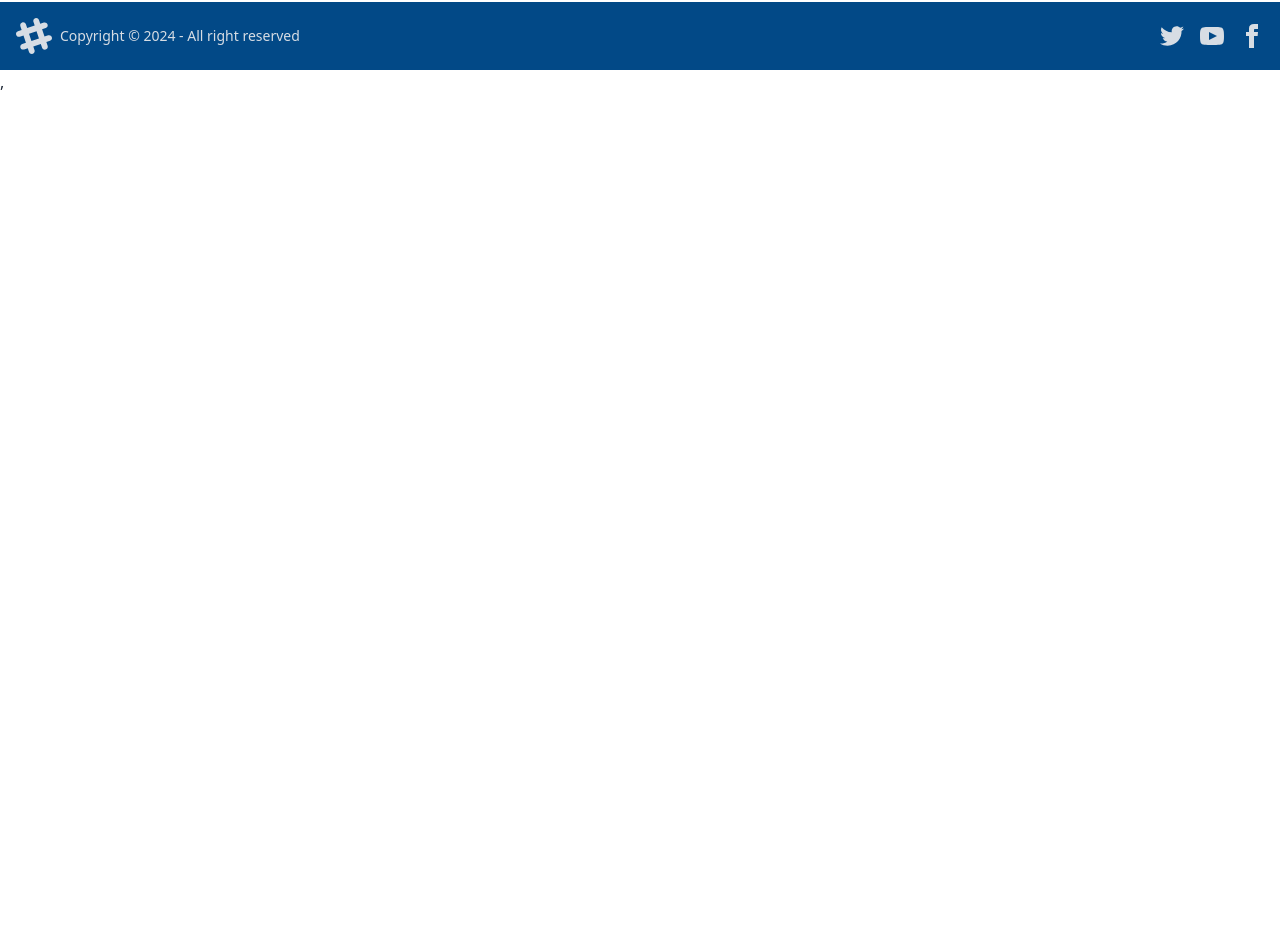
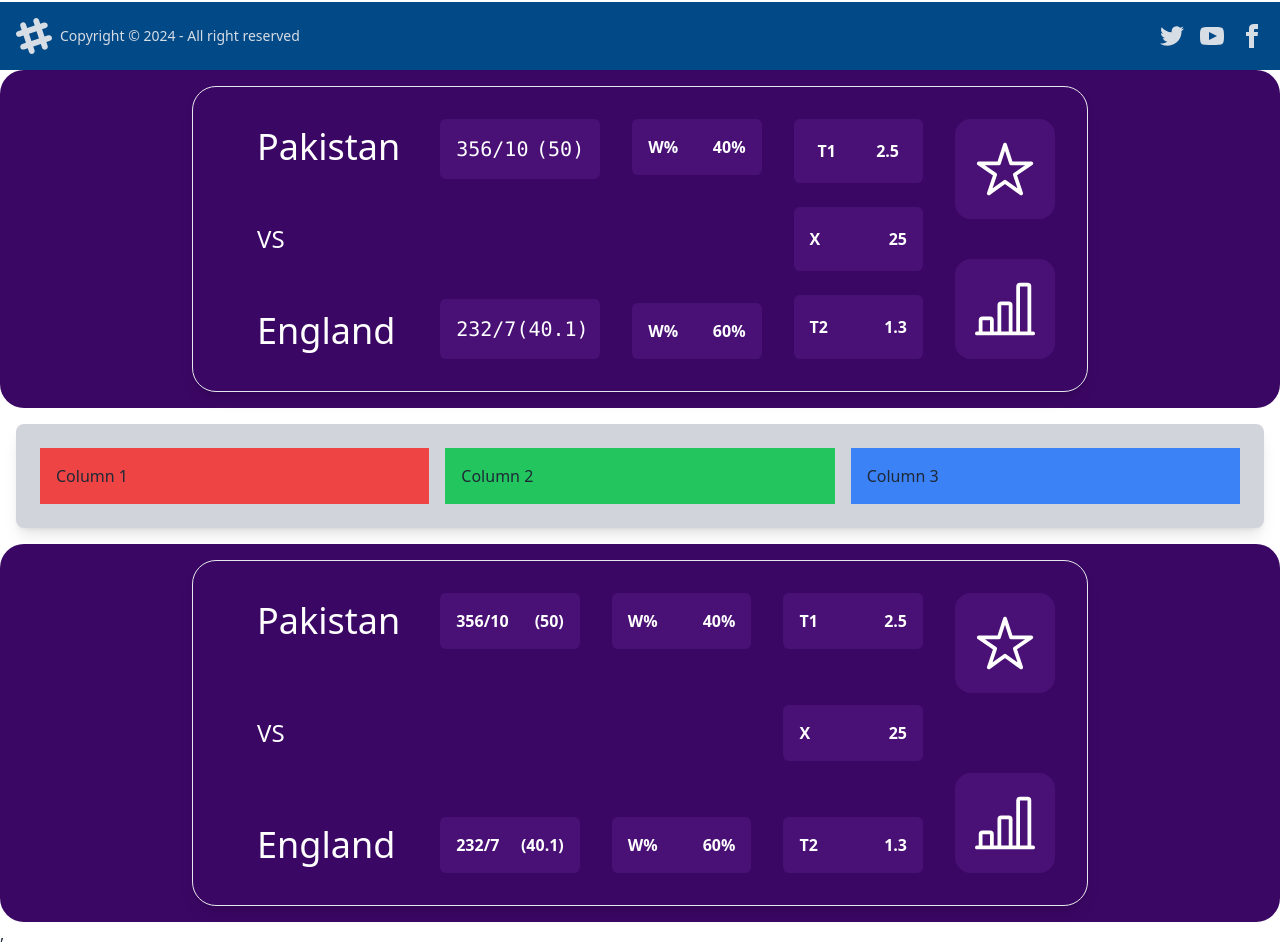
Before and after one commit to jaynabKhatun/Admission-form, a React (Vite) app: page / in a window 1280 px wide. Shown: the part 1840-2786 px from the top of the page. Before the commit the page ends 1934 px from the top, so only its background shows below. Built offline with nearby package versions, Linux system fonts and the light colour scheme.

Commit message:
added box 2

```diff
--- a/package.json
+++ b/package.json
@@ -15,6 +15,7 @@
     "react": "^18.3.1",
     "react-dom": "^18.3.1",
     "react-fast-marquee": "^1.6.5",
+    "react-icons": "^5.3.0",
     "react-router-dom": "^6.26.1",
     "sort-by": "^1.2.0",
     "sweetalert2": "^11.12.4"
--- a/src/Layout/Main.jsx
+++ b/src/Layout/Main.jsx
@@ -5,6 +5,9 @@ import Marque from "../Pages/Marque/Marque";
 import Tabline from "../Pages/Tab/Tabline";
 import Apply from "../Pages/Apply/Apply";
 import Form from "../Pages/Form/Form";
+import Box from "../Pages/Box/Box";
+import Example from "../Pages/Example/Example";
+import Box2 from "../Pages/Box2/Box2";
 
 const Main = () => {
   return (
@@ -15,8 +18,10 @@ const Main = () => {
       <Tabline />
       <Apply></Apply>
       <Form></Form>
-
       <Footer />
+      <Box />
+      <Example />
+      <Box2 />
     </div>
   );
 };
--- /dev/null
+++ b/src/Pages/Box/Box.jsx
@@ -0,0 +1,93 @@
+import { IoStarOutline } from "react-icons/io5";
+import { BsBarChartLine } from "react-icons/bs";
+const Box = () => {
+  return (
+    <div className=" ">
+      <div className="rounded-3xl p-4 bg-purple-950  ">
+
+        <div className="md:flex  rounded-3xl  h-auto border  shadow-lg  p-4  md:max-w-4xl mx-auto   text-white">
+          {/* 1st col */}
+
+          <div className=" lg:ml-6 flex md:flex-col  justify-between  lg:text-4xl   md:p-6  ">
+            <h1 className=" ">Pakistan</h1>
+            <h1 className="text-2xl">VS</h1>
+            <h1>England</h1>
+          </div>
+
+          {/* 2 */}
+          <div className="lg:w-48 flex md:flex-col justify-between  md:p-4  px-2   md:text-xl font-mono ">
+
+            <div className="md:p-4 rounded-md    bg-purple-900/50">
+              <div className="flex justify-between ">
+                <h1>356/10 </h1>
+                <h1>(50)</h1>
+              </div>
+            </div>
+            <div className="md:p-4  rounded-md   bg-purple-900/50">
+              <div className="flex justify-between ">
+                <h1>232/7</h1>
+                <h1>(40.1)</h1>
+              </div>
+            </div>
+          </div>
+          {/* 3rd */}
+          <div className="md:w-48 md:p-4 px-2 flex justify-between md:flex-col font-semibold">
+
+            <div className="md:p-4 rounded-md   md:bg-purple-900/50">
+              <div className="flex justify-between ">
+                <h1>W%</h1>
+                <h1>40%</h1>
+              </div>
+            </div>
+            <div className="md:p-4 rounded-md  md:bg-purple-900/50">
+              <div className="flex justify-between  ">
+                <h1>W%</h1>
+                <h1>60%</h1>
+              </div>
+            </div>
+          </div>
+
+          {/* 3rd col */}
+          <div className=" md:w-48 p-4 font-bold  ">
+            <div className="  grid grid-rows-3 md:gap-6 gap-2    ">
+
+              <div className="px-6 py-5 rounded-md  bg-purple-900/50">
+                <div className="flex justify-between ">
+                  <h1>T1</h1>
+                  <h1>2.5</h1>
+                </div>
+              </div>
+              <div className="px-4 py-5  rounded-md   bg-purple-900/50">
+                <div className="flex justify-between ">
+                  <h1>X</h1>
+                  <h1>25</h1>
+                </div>
+              </div>
+              <div className="px-4 py-5 rounded-md   bg-purple-900/50">
+                <div className="flex justify-between ">
+                  <h1>T2</h1>
+                  <h1>1.3</h1>
+                </div>
+              </div>
+            </div>
+          </div>
+
+
+          {/* 4 */}
+          <div className=" md:w-36  p-4  md:text-6xl  ">
+            <div className="  flex flex-col md:gap-10 gap-2  ">
+              <div className="p-5 rounded-2xl bg-purple-900/50 items-center  ">
+                <IoStarOutline />
+              </div>
+              <div className=" p-5  rounded-2xl items-center bg-purple-900/50  ">
+                <BsBarChartLine />
+              </div>
+            </div>
+          </div>
+        </div>
+      </div>
+    </div>
+  );
+};
+
+export default Box;
--- /dev/null
+++ b/src/Pages/Box2/Box2.jsx
@@ -0,0 +1,96 @@
+import { IoStarOutline } from "react-icons/io5";
+import { BsBarChartLine } from "react-icons/bs";
+const Box2 = () => {
+    return (
+        <div className=" ">
+      <div className="rounded-3xl p-4 bg-purple-950  ">
+
+        <div className="md:flex  rounded-3xl  h-auto border  shadow-lg  p-4  md:max-w-4xl mx-auto   text-white">
+          {/* 1st col */}
+
+          <div className=" lg:ml-6 flex md:flex-col  justify-between  lg:text-4xl   md:p-6  ">
+            <h1 className=" ">Pakistan</h1>
+            <h1 className="text-2xl">VS</h1>
+            <h1>England</h1>
+          </div>
+
+          {/* 2 */}
+          <div className="md:w-48 md:p-4 px-2 flex justify-between md:flex-col font-semibold">
+
+            <div className="md:p-4 rounded-md    bg-purple-900/50">
+              <div className="flex justify-between ">
+                <h1>356/10 </h1>
+                <h1>(50)</h1>
+              </div>
+            </div>
+            <div className="md:p-4  rounded-md   bg-purple-900/50">
+              <div className="flex justify-between ">
+                <h1>232/7</h1>
+                <h1>(40.1)</h1>
+              </div>
+            </div>
+          </div>
+          {/* 3rd */}
+          <div className="md:w-48 md:p-4 px-2 flex justify-between md:flex-col font-semibold">
+
+            <div className="md:p-4 rounded-md   md:bg-purple-900/50">
+              <div className="flex justify-between ">
+                <h1>W%</h1>
+                <h1>40%</h1>
+              </div>
+            </div>
+            <div className="md:p-4 rounded-md  md:bg-purple-900/50">
+              <div className="flex justify-between  ">
+                <h1>W%</h1>
+                <h1>60%</h1>
+              </div>
+            </div>
+          </div>
+
+          {/* 4rd col */}
+          <div className=" md:w-48 md:p-4 font-bold  ">
+            <div className="  grid grid-rows-3 md:gap-14 gap-2    ">
+
+              <div className="md:p-4 rounded-md   md:bg-purple-900/50">
+                <div className="flex justify-between ">
+                  <h1>T1</h1>
+                  <h1>2.5</h1>
+                </div>
+              </div>
+              <div className=" md:p-4 rounded-md   md:bg-purple-900/50">
+                <div className="flex justify-between ">
+                  <h1>X</h1>
+                  <h1>25</h1>
+                </div>
+              </div>
+              <div className="md:p-4 rounded-md   md:bg-purple-900/50">
+                <div className="flex justify-between ">
+                  <h1>T2</h1>
+                  <h1>1.3</h1>
+                </div>
+              </div>
+
+            </div>
+          </div>
+
+
+          {/* 5 */}
+          <div className=" md:w-36  p-4  md:text-6xl  ">
+            <div className="  flex flex-col md:gap-20 gap-2  ">
+
+              <div className="p-5 rounded-2xl bg-purple-900/50 items-center flex justify-center  ">
+                <IoStarOutline className="" />
+              </div>
+
+              <div className="p-5 rounded-2xl bg-purple-900/50 items-center flex justify-center  ">
+                <BsBarChartLine />
+              </div>
+            </div>
+          </div>
+        </div>
+      </div>
+    </div>
+    );
+};
+
+export default Box2;
--- /dev/null
+++ b/src/Pages/Example/Example.jsx
@@ -0,0 +1,17 @@
+
+const Example = () => {
+    return (
+        <div>
+            <div className="container mx-auto p-4">
+  <div className="bg-gray-300 p-4 rounded-lg shadow-lg flex flex-col md:flex-row">
+    <div className="flex-1 p-4 bg-red-500 m-2">Column 1</div>
+    <div className="flex-1 p-4 bg-green-500 m-2">Column 2</div>
+    <div className="flex-1 p-4 bg-blue-500 m-2">Column 3</div>
+  </div>
+</div>
+
+        </div>
+    );
+};
+
+export default Example;
```
Also changed, not shown: 1 other file (tests, documents, lock files or other folders).
